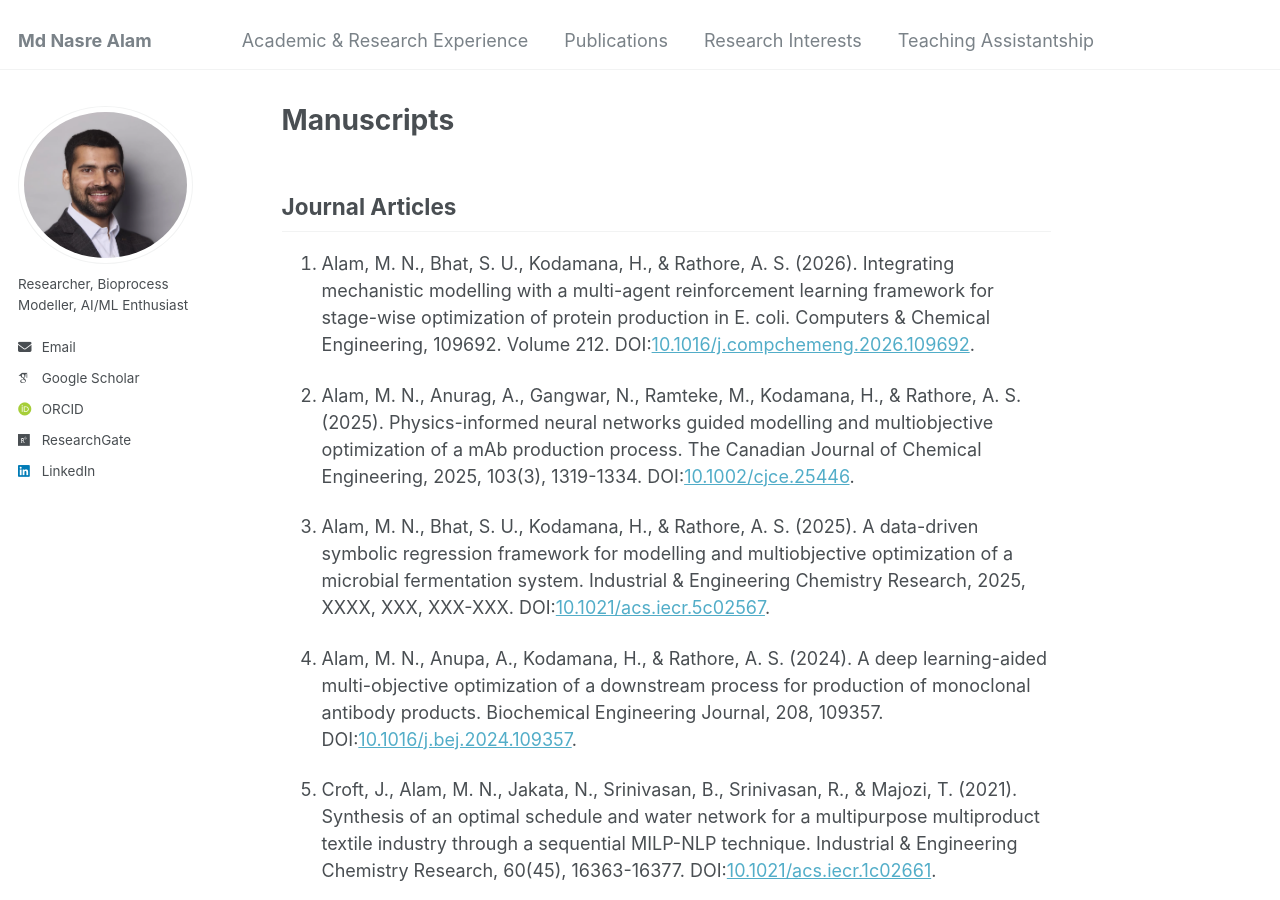
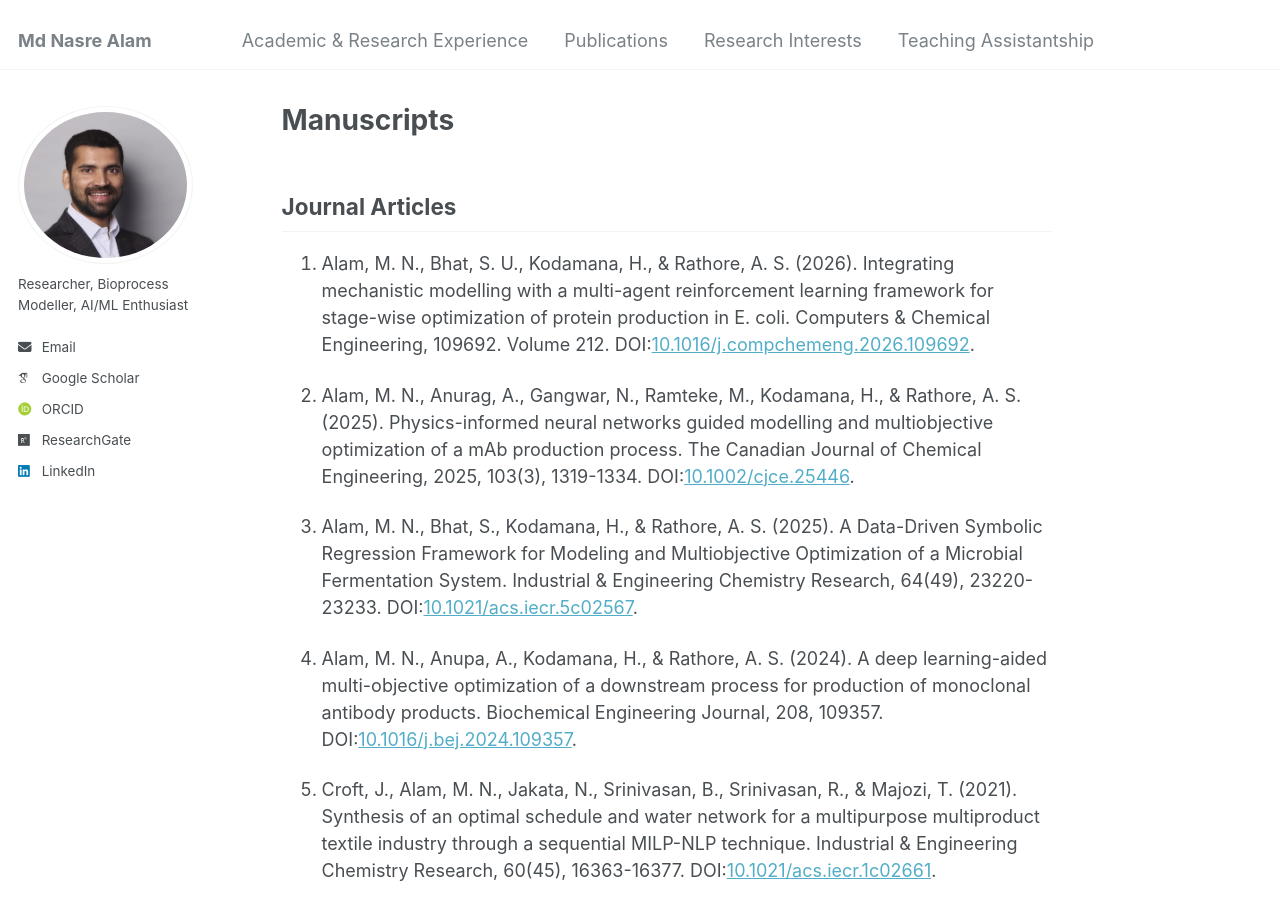
Before and after one commit to mdnasreiit/mdnasreiit.github.io, a Jekyll site: the page built from _pages/markdown.md, in a window 1280 px wide and 900 px high. Built offline with Jekyll 4.4.1, drawn with Linux system fonts in a browser that asks for light colours; some web fonts are replaced.

Commit message:
Revise citation for microbial fermentation system paper
Updated citation details for a research paper including title case and volume information.

```diff
--- a/_pages/markdown.md
+++ b/_pages/markdown.md
@@ -14,7 +14,7 @@ redirect_from:
 
 2. Alam, M. N., Anurag, A., Gangwar, N., Ramteke, M., Kodamana, H., & Rathore, A. S. (2025). Physics-informed neural networks guided modelling and multiobjective optimization of a mAb production process. The Canadian Journal of Chemical Engineering, 2025, 103(3), 1319-1334. DOI:[10.1002/cjce.25446](https://doi.org/10.1002/cjce.25446).<br>
 
-3. Alam, M. N., Bhat, S. U., Kodamana, H., & Rathore, A. S. (2025). A data-driven symbolic regression framework for modelling and multiobjective optimization of a microbial fermentation system. Industrial & Engineering Chemistry Research, 2025, XXXX, XXX, XXX-XXX. DOI:[10.1021/acs.iecr.5c02567](https://doi.org/10.1021/acs.iecr.5c02567).<br>
+3. Alam, M. N., Bhat, S., Kodamana, H., & Rathore, A. S. (2025). A Data-Driven Symbolic Regression Framework for Modeling and Multiobjective Optimization of a Microbial Fermentation System. Industrial & Engineering Chemistry Research, 64(49), 23220-23233. DOI:[10.1021/acs.iecr.5c02567](https://doi.org/10.1021/acs.iecr.5c02567).<br>
 
 4. Alam, M. N., Anupa, A., Kodamana, H., & Rathore, A. S. (2024). A deep learning-aided multi-objective optimization of a downstream process for production of monoclonal antibody products. Biochemical Engineering Journal, 208, 109357. DOI:[10.1016/j.bej.2024.109357](https://www.sciencedirect.com/science/article/pii/S1369703X2400144X).<br>
 
```
